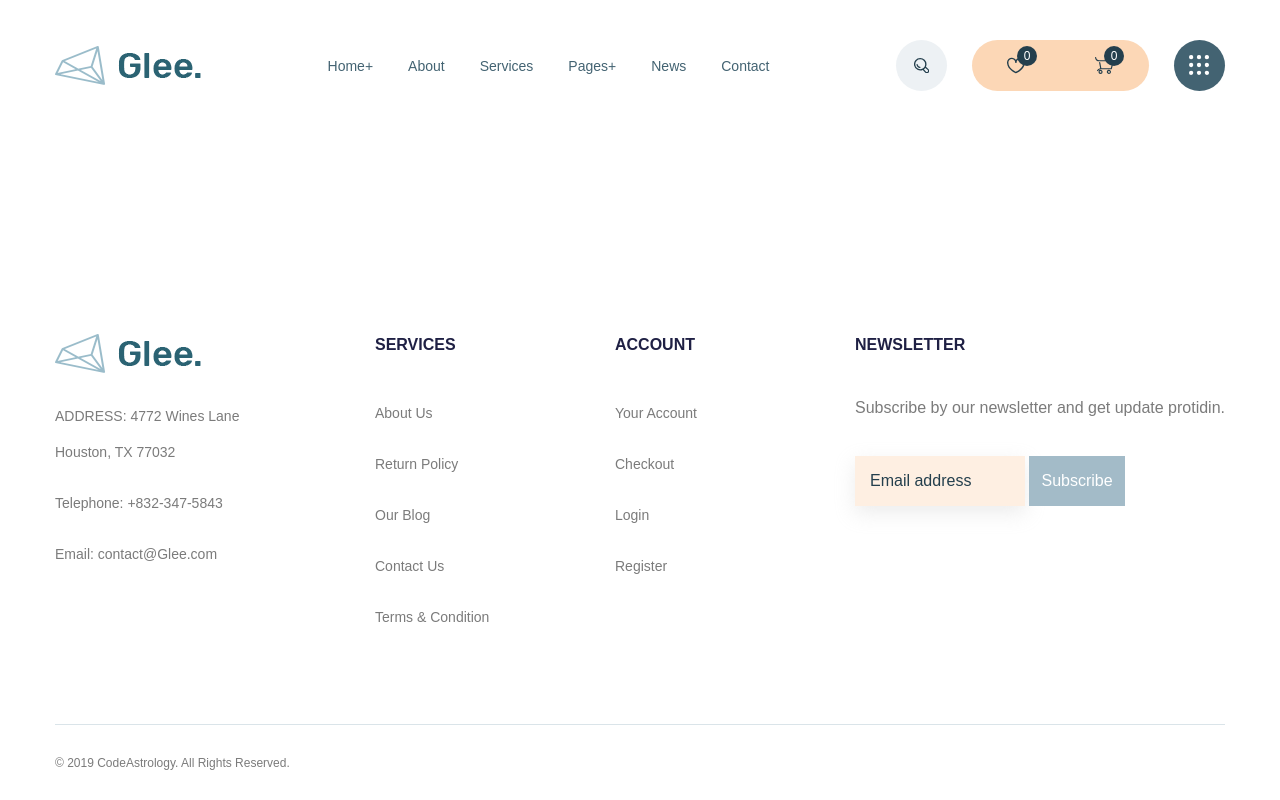
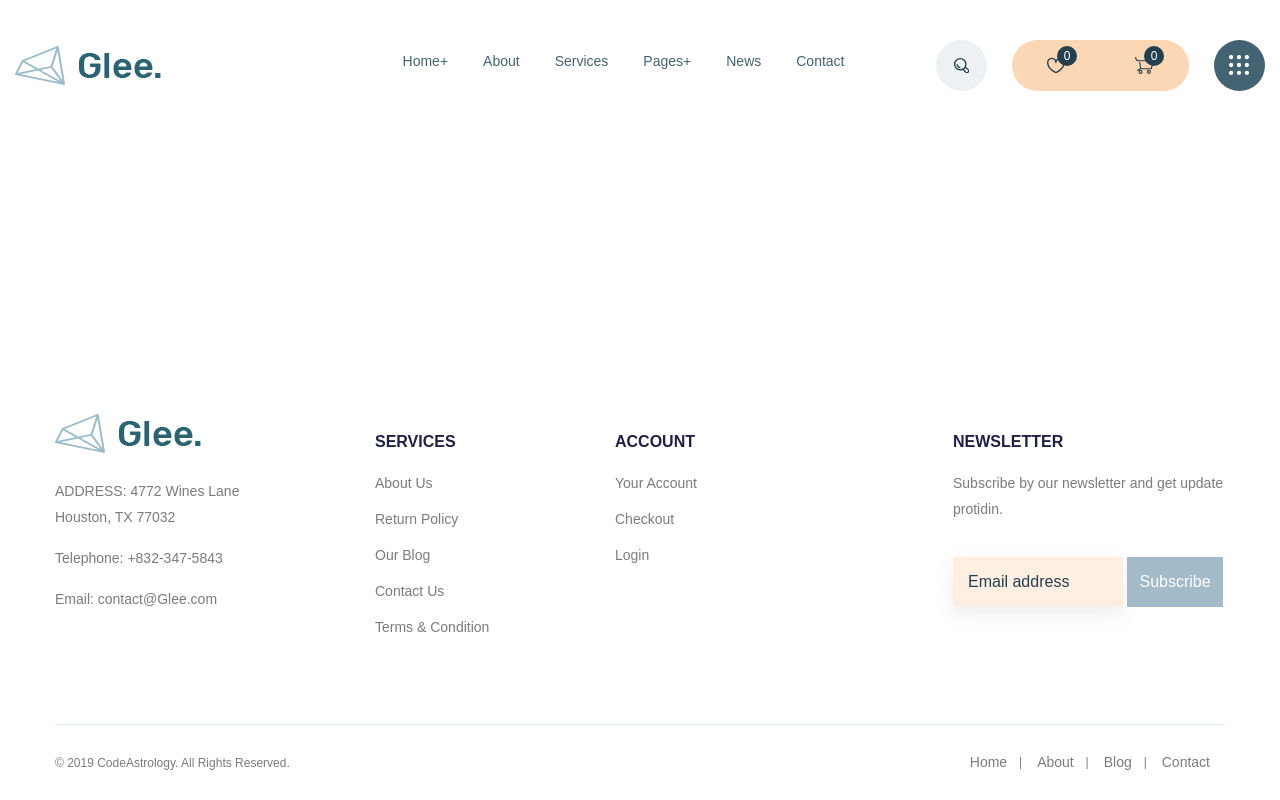
Before and after one commit to Stas9iMba/Glee, a website: page app/index.html in a window 1280 px wide. Drawn offline with nearby package versions, Linux system fonts and the light colour scheme; files that its build step writes are made by us from their sources; files whose address does not match are found by name.

Commit message:
fix header and footer

```diff
--- a/app/index.html
+++ b/app/index.html
@@ -11,7 +11,7 @@
 
 <body>
   <header class="header">
-    <div class="container">
+    <div class="header__conrainer">
       <div class="header__inner">
         <a class="logo" href="#">
           <img class="logo__img" src="images/logo.png" alt="logo">
@@ -123,9 +123,6 @@
             <li class="footer-top__item">
               <a class="footer-top__link" href="#"> Login </a>
             </li>
-            <li class="footer-top__item">
-              <a class="footer-top__link" href="#"> Register </a>
-            </li>
           </ul>
         </div>
         <div class="footer-top__item footer-top__item-form">
@@ -144,9 +141,24 @@
       </div>
       <div class="footer-bottom">
         <div class="footer-bottom__copy">© 2019 CodeAstrology. All Rights Reserved.</div>
-        <div class="footer-bottom__nav">
-        </div>
+        <nav class="footer-menu">
+          <ul class="footer-menu__items">
+            <li class="footer-menu__item">
+              <a class="footer-menu__link" href="#"> Home </a>
+            </li>
+            <li class="footer-menu__item">
+              <a class="footer-menu__link" href="#"> About </a>
+            </li>
+            <li class="footer-menu__item">
+              <a class="footer-menu__link" href="#"> Blog </a>
+            </li>
+            <li class="footer-menu__item">
+              <a class="footer-menu__link" href="#"> Contact </a>
+            </li>
+          </ul>
+        </nav>
       </div>
+    </div>
     </div>
   </footer>
   <script src="js/main.min.js"></script>
--- a/app/scss/_global.scss
+++ b/app/scss/_global.scss
@@ -24,8 +24,8 @@ body {
 
 a {
   font-size: 14px;
-  line-height: 36px;
+  line-height: 26px;
   color: $default-color;
   text-decoration: none;
-  @extend %rubik-500;
+  @extend %rubik-400;
 }
--- a/app/scss/_reset.scss
+++ b/app/scss/_reset.scss
@@ -21,8 +21,8 @@ h4,
 h5,
 h6,
 p,
-ul[class],
-ol[class],
+ul,
+ol,
 li,
 figure,
 figcaption,
--- a/app/scss/style.scss
+++ b/app/scss/style.scss
@@ -5,7 +5,11 @@
 
 .header {
   padding: 40px 0;
-
+  &__conrainer{
+    max-width: 1800px;
+    padding: 0 15px;
+    margin: 0 auto;
+  }
   &__inner {
     display: flex;
     justify-content: space-between;
@@ -14,6 +18,9 @@
 }
 
 .menu {
+  margin-left: 150px;
+  align-items: center;
+  margin-bottom: 10px;
   &__list {
     display: flex;
   }
@@ -153,9 +160,6 @@
   }
 }
 
-.footer {}
-
-
 .footer-top {
   display: flex;
   padding: 74px 0;
@@ -181,24 +185,51 @@
   &__phone {
     display: block;
     margin-bottom: 15px;
+    transition: all .3s;
+
+    &:hover {
+      color: $accent-color;
+      @extend %rubik-500;
+      transition: all .3s;
+
+    }
   }
 
   &__title {
     color: $title-footer;
-    margin-bottom: 40px;
+    margin-bottom: 20px;
     @extend %dmSans-700;
     text-transform: uppercase;
     font-size: 16px;
-    line-height: 21px;
+    line-height: 1;
+    padding-top: 20px;
   }
 
   &__link {
     display: block;
-    margin-bottom: 15px;
+    margin-bottom: 10px;
+    transition: all .3s;
+
+    &:hover {
+      color: $accent-color;
+      @extend %rubik-500;
+      transition: all .3s;
+
+    }
   }
 
   &__text {
     margin-bottom: 35px;
+    font-size: 14px;
+    line-height: 26px;
+    color: $default-color;
+    text-decoration: none;
+    @extend %rubik-400;
+  }
+
+  &__item-form {
+    margin-left: auto;
+    width: 272px;
   }
 
   &__form-input {
@@ -211,6 +242,7 @@
 
     &::placeholder {
       color: $accent-color;
+      @extend %dmSans-400;
       font-size: 16px;
     }
   }
@@ -218,6 +250,11 @@
   &__form-btn {
     @extend %btn;
     border: none;
+    transition: all .3s;
+    &:hover {
+      background-color: $accent-color;
+      transition: all .3s;
+    }
   }
 }
 
@@ -227,12 +264,29 @@
   justify-content: space-between;
   align-items: center;
   font-size: 12px;
+}
 
-  &__nav {
-    display: inline;
-    vertical-align: middle;
-    margin-left: 25px;
+.footer-menu{
+  &__items{
+    display: flex;
+  }
+  &__item {
+    padding: 0 15px;
+    position: relative;
+    &:not(:last-child)::after{
+      content: '|';
+      position: absolute;
+      right: 0;
+    }
+  }
+  &__link {
+    transition: all .3s;
+    &:hover {
+      color: $accent-color;
+      @extend %rubik-400;
+      transition: all .3s;
+
+    }
   }
 }
-
 @import 'media';
```
